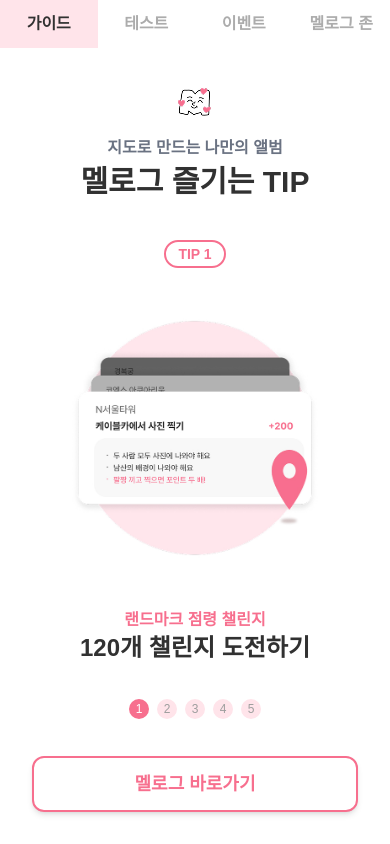
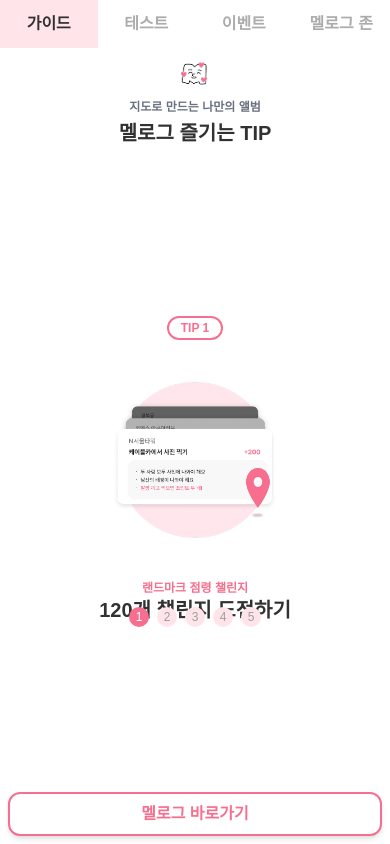
Before and after one commit to Deulsseokz/mellog.official, a Next.js app: page / in a window 390 px wide. Built offline with nearby package versions, Linux system fonts and the light colour scheme.

Commit message:
fix: update breakpoint for better responsiveness

```diff
--- a/app/globals.css
+++ b/app/globals.css
@@ -12,7 +12,7 @@
 }
 
 @theme {
-  --breakpoint-xs: 376px;
+  --breakpoint-xs: 420px;
 }
 
 @theme inline {
```
